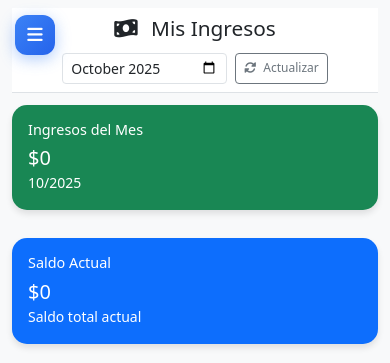
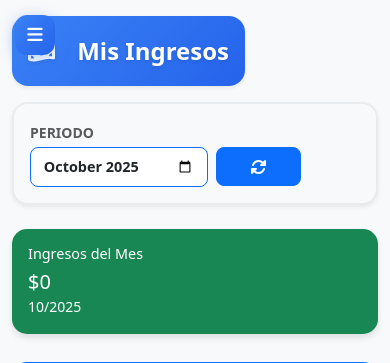
Before and after one commit to DavidGR0788/presupuesto, a Flask app: page /income/ in a window 390 px wide. Shown: the top 363 px of the page. Run offline with Flask 3, Linux system fonts and the light colour scheme; the visitor is signed in with stand-in values (Sample User, id 1); data that the repository does not hold is empty; parts of the project's set-up code (start-up, migrations or seed data) failed here and were passed over.

Commit message:
Actualizar titulos de incomes y contenedores

```diff
--- a/templates/incomes/index.html
+++ b/templates/incomes/index.html
@@ -3,28 +3,47 @@
 {% block title %}Ingresos - Presupuesto Personal{% endblock %}
 
 {% block content %}
-<!-- ✅ MODIFICADO: Header centrado en móvil -->
-<div class="d-flex justify-content-between flex-wrap flex-md-nowrap align-items-center pt-3 pb-2 mb-3 border-bottom">
-    <div class="col-12 col-md-6 text-center text-md-start mb-2 mb-md-0">
-        <h1 class="h2">
-            <i class="fas fa-money-bill-wave me-2"></i>
+<!-- ✅ MEJORADO: Header con diseño mejorado -->
+<div class="header-improved mb-4">
+    <div class="row align-items-center">
+        <!-- Título principal más grande -->
+        <div class="col-12 col-md-8 mb-3 mb-md-0">
+            <div class="d-flex align-items-center">
+                <div class="title-container bg-primary rounded-4 p-3 shadow-sm">
+                    <h1 class="h1 mb-0 text-white">
+                        <i class="fas fa-money-bill-wave me-3"></i>
                         Mis Ingresos
                     </h1>
                 </div>
-    <div class="col-12 col-md-6 text-center text-md-end">
-        <div class="btn-toolbar justify-content-center justify-content-md-end">
-            <!-- Selector de Mes/Año -->
-            <div class="me-2">
+            </div>
+        </div>
+
+        <!-- Controles de fecha y actualizar -->
+        <div class="col-12 col-md-4">
+            <div class="controls-container bg-light rounded-4 p-3 shadow-sm">
+                <div class="row g-2 align-items-center">
+                    <!-- Selector de fecha -->
+                    <div class="col-8">
+                        <div class="date-selector">
+                            <label class="form-label small text-muted mb-1 fw-bold">PERIODO</label>
                             <input type="month"
-                       class="form-control form-control-sm"
+                                   class="form-control form-control-lg border-primary"
                                    id="mesSelector"
                                    value="{{ mes_seleccionado }}"
                                    onchange="cambiarMes(this.value)">
                         </div>
-            <button type="button" class="btn btn-sm btn-outline-secondary" onclick="location.reload()">
-                <i class="fas fa-sync-alt me-1"></i>
-                Actualizar
+                    </div>
+                    <!-- Botón actualizar -->
+                    <div class="col-4">
+                        <div class="update-button">
+                            <label class="form-label small text-muted mb-1 fw-bold invisible">Acción</label>
+                            <button type="button" class="btn btn-primary btn-lg w-100" onclick="location.reload()">
+                                <i class="fas fa-sync-alt"></i>
                             </button>
+                        </div>
+                    </div>
+                </div>
+            </div>
         </div>
     </div>
 </div>
@@ -241,6 +260,54 @@
 </div>
 
 <style>
+/* ✅ NUEVO: Estilos para el header mejorado */
+.header-improved {
+    margin-top: 1rem;
+}
+
+.title-container {
+    background: linear-gradient(135deg, #3b82f6, #2563eb) !important;
+    min-height: 80px;
+    display: flex;
+    align-items: center;
+    transition: all 0.3s ease;
+}
+
+.title-container:hover {
+    transform: translateY(-2px);
+    box-shadow: 0 8px 25px rgba(59, 130, 246, 0.3) !important;
+}
+
+.title-container h1 {
+    font-size: 2rem;
+    font-weight: 700;
+    text-shadow: 0 2px 4px rgba(0,0,0,0.1);
+}
+
+.controls-container {
+    border: 2px solid #e9ecef;
+    transition: all 0.3s ease;
+    min-height: 80px;
+    display: flex;
+    align-items: center;
+}
+
+.controls-container:hover {
+    border-color: #3b82f6;
+    box-shadow: 0 4px 15px rgba(0,0,0,0.1);
+}
+
+.date-selector .form-control-lg {
+    font-size: 1rem;
+    font-weight: 600;
+    padding: 0.5rem 1rem;
+}
+
+.update-button .btn-lg {
+    padding: 0.5rem;
+    font-size: 1.1rem;
+}
+
 /* ✅ NUEVO: Estilos para reorganización móvil */
 .income-container {
     display: flex;
@@ -274,26 +341,34 @@
     }
 }
 
-/* ✅ NUEVO: Estilos para centrar header en móvil */
+/* ✅ MEJORADO: Estilos responsive para header */
 @media (max-width: 767.98px) {
-    .d-flex.justify-content-between.flex-wrap.flex-md-nowrap.align-items-center.pt-3.pb-2.mb-3.border-bottom {
-        flex-direction: column;
-        text-align: center;
+    .header-improved {
+        margin-top: 0.5rem;
     }
 
-    .d-flex.justify-content-between.flex-wrap.flex-md-nowrap.align-items-center.pt-3.pb-2.mb-3.border-bottom h1.h2 {
-        width: 100%;
+    .title-container {
+        min-height: 70px;
         text-align: center;
-        margin-bottom: 1rem;
+        justify-content: center;
     }
 
-    .btn-toolbar {
-        width: 100%;
-        justify-content: center !important;
+    .title-container h1 {
+        font-size: 1.5rem;
     }
 
-    .btn-toolbar .me-2 {
-        margin-right: 0.5rem !important;
+    .controls-container {
+        min-height: auto;
+    }
+
+    .date-selector .form-control-lg {
+        font-size: 0.9rem;
+        padding: 0.4rem 0.8rem;
+    }
+
+    .update-button .btn-lg {
+        padding: 0.4rem;
+        font-size: 1rem;
     }
 }
 
@@ -322,6 +397,25 @@
 @media (min-width: 768px) and (max-width: 991.98px) {
     .income-form-section {
         flex: 0 0 350px;
+    }
+
+    .title-container h1 {
+        font-size: 1.75rem;
+    }
+}
+
+/* Mejoras para pantallas grandes */
+@media (min-width: 1200px) {
+    .title-container h1 {
+        font-size: 2.25rem;
+    }
+
+    .title-container {
+        min-height: 90px;
+    }
+
+    .controls-container {
+        min-height: 90px;
     }
 }
 </style>
```
Lines whose indentation alone changed are shown as unchanged.
